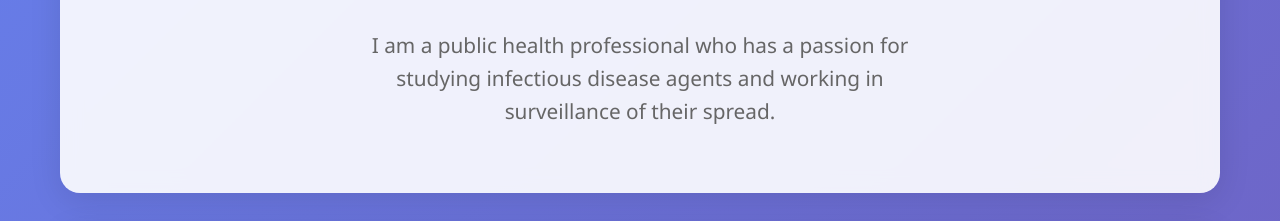
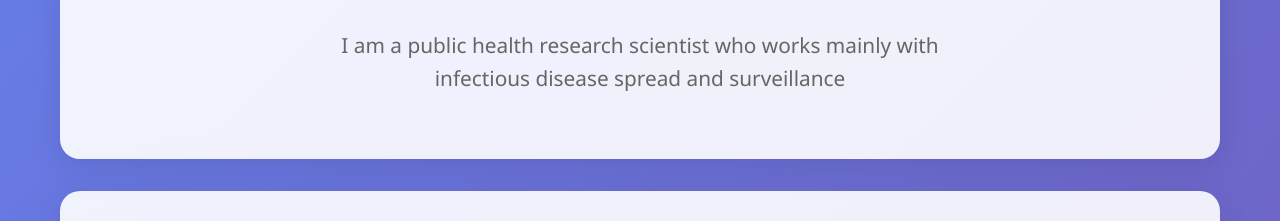
Before and after one commit to sdemitre/my-first-repo, a plain HTML site: page index.html in a window 1280 px wide. Shown: the part 176-397 px from the top of the page. Drawn offline with Linux system fonts and the light colour scheme.

Commit message:
Update index.html

```diff
--- a/index.html
+++ b/index.html
@@ -368,7 +368,7 @@
     <main class="container">
         <section id="home" class="hero">
             <h1>Welcome to My Portfolio</h1>
-            <p>I am a public health professional who has a passion for studying infectious disease agents and working in surveillance of their spread.</p>
+            <p>I am a public health research scientist who works mainly with infectious disease spread and surveillance</p>
         </section>
 
         <section id="about">
```
